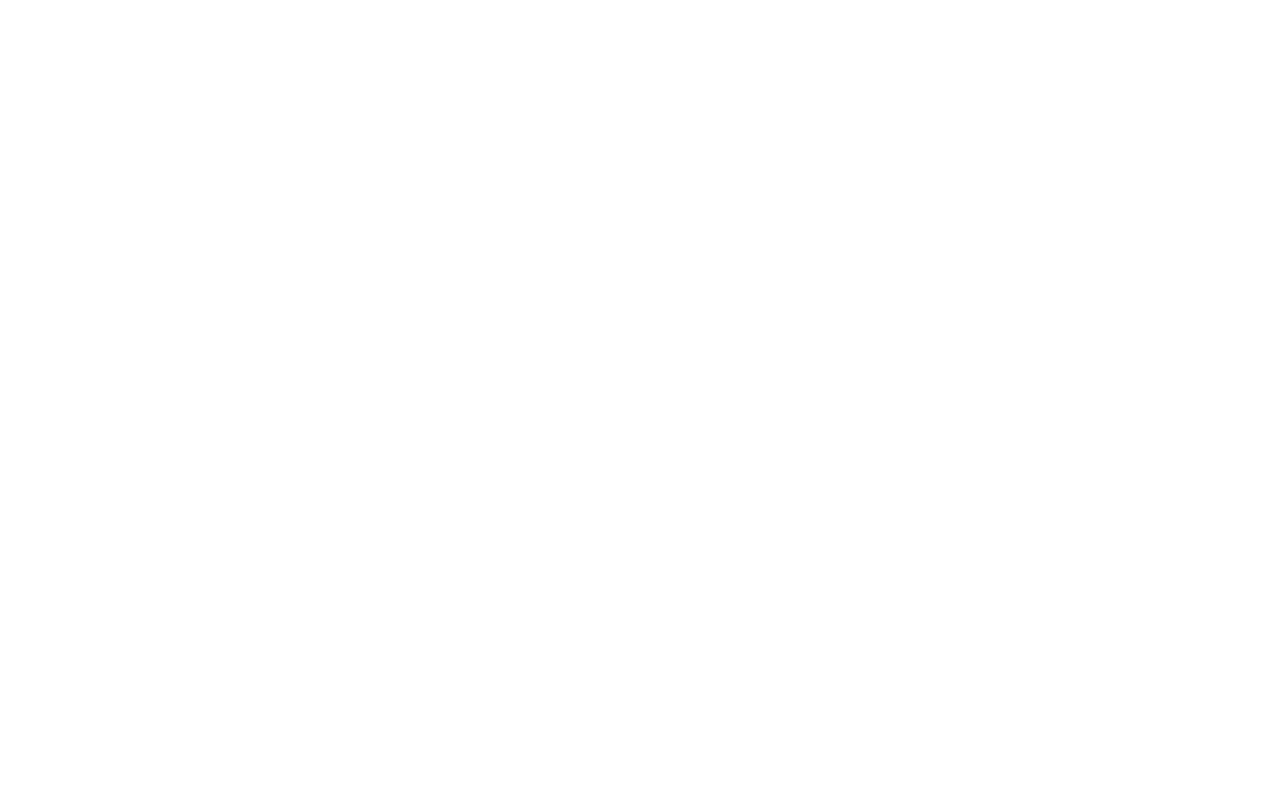
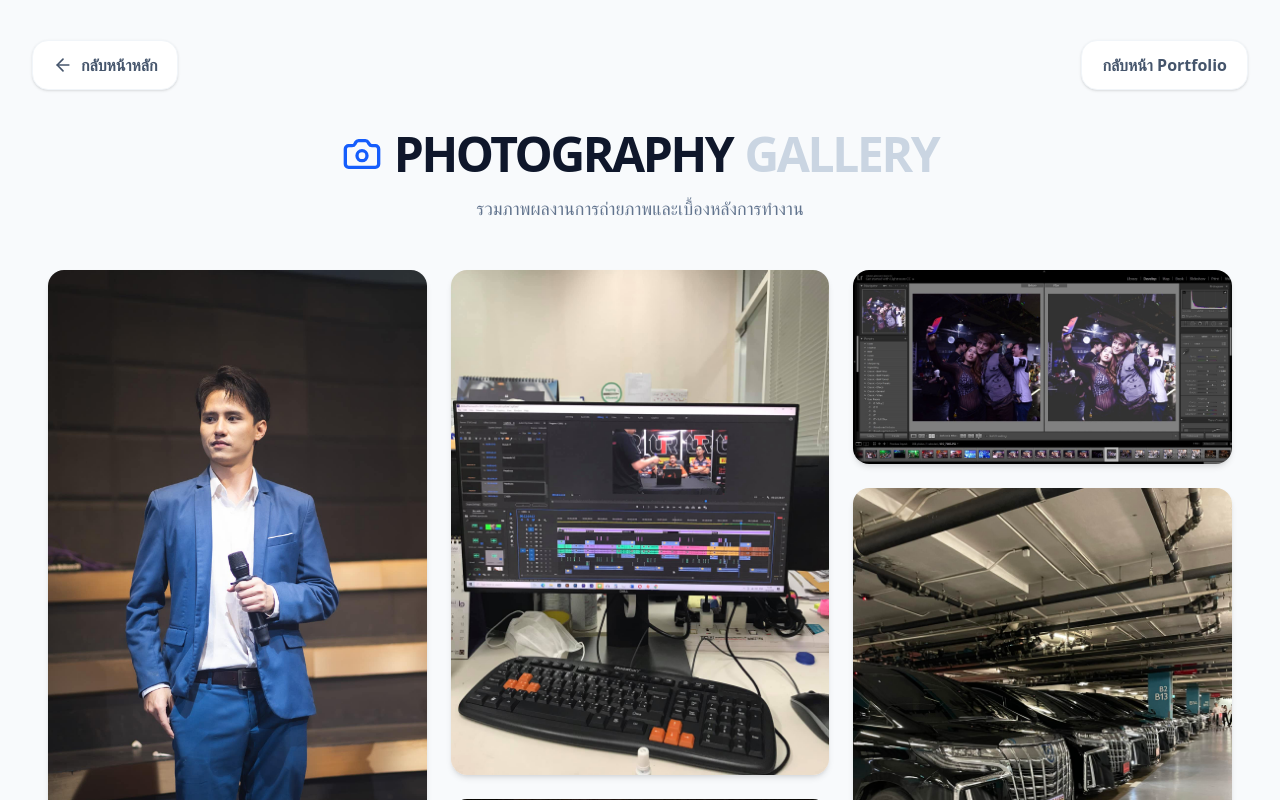
Before and after one commit to Freshair129/resume, a React (Vite) app: page /gallery in a window 1280 px wide. Before the commit this address had no page. Shown: the top 800 px of the page. Built offline with nearby package versions, Linux system fonts and the light colour scheme.

Commit message:
feat: separate Gallery to new page

```diff
--- a/src/App.jsx
+++ b/src/App.jsx
@@ -10,6 +10,7 @@
 import { useLanguage } from './LanguageContext';
 import Resume from './Resume';
 import Portfolio from './Portfolio';
+import Gallery from './Gallery'; // Import Gallery
 import heroBg from './assets/hero-bg.jpg';
 import img02 from './assets/02.jpg';
 import img03 from './assets/03.jpg';
@@ -93,7 +94,7 @@
             <a href="#skills" className="text-sm font-medium hover:text-blue-600 transition-colors">{t.nav.skills}</a>
             <a href="#experience" className="text-sm font-medium hover:text-blue-600 transition-colors">{t.nav.experience}</a>
             <Link to="/portfolio" className="text-sm font-medium hover:text-blue-600 transition-colors">{t.nav.portfolio}</Link>
-            <Link to="/portfolio#gallery" className="text-sm font-medium hover:text-blue-600 transition-colors">{t.nav.gallery}</Link>
+            <Link to="/gallery" className="text-sm font-medium hover:text-blue-600 transition-colors">{t.nav.gallery}</Link>
             <Link to="/resume" className="text-sm font-bold text-slate-900 hover:text-blue-600 transition-colors flex items-center gap-1">
               {t.nav.resume} <ExternalLink size={14} />
             </Link>
@@ -114,7 +115,7 @@
             <a href="#skills" className="text-lg font-bold" onClick={() => setIsMenuOpen(false)}>{t.nav.skills}</a>
             <a href="#experience" className="text-lg font-bold" onClick={() => setIsMenuOpen(false)}>{t.nav.experience}</a>
             <Link to="/portfolio" className="text-lg font-bold" onClick={() => setIsMenuOpen(false)}>{t.nav.portfolio}</Link>
-            <a href="/portfolio#gallery" className="text-lg font-bold" onClick={() => setIsMenuOpen(false)}>{t.nav.gallery}</a>
+            <Link to="/gallery" className="text-lg font-bold" onClick={() => setIsMenuOpen(false)}>{t.nav.gallery}</Link>
             <Link to="/resume" className="text-lg font-bold" onClick={() => setIsMenuOpen(false)}>{t.nav.resume}</Link>
             <button onClick={() => { toggleLanguage(); setIsMenuOpen(false); }} className="flex items-center gap-2 text-lg font-bold">
               <Globe size={20} /> {language === 'th' ? 'English' : 'ไทย'}
@@ -370,6 +371,7 @@
         <Route path="/" element={<MainPortfolio />} />
         <Route path="/resume" element={<Resume />} />
         <Route path="/portfolio" element={<Portfolio />} />
+        <Route path="/gallery" element={<Gallery />} />
       </Routes>
     </Router>
   );
--- /dev/null
+++ b/src/Gallery.jsx
@@ -0,0 +1,74 @@
+import { Link } from 'react-router-dom';
+import { ArrowLeft, Camera, ZoomIn, X } from 'lucide-react';
+import { useState, useEffect } from 'react';
+import { useLanguage } from './LanguageContext';
+
+const Gallery = () => {
+    const { t } = useLanguage();
+    const [galleryImages, setGalleryImages] = useState([]);
+    const [selectedImage, setSelectedImage] = useState(null);
+
+    useEffect(() => {
+        const loadImages = async () => {
+            const modules = import.meta.glob('./assets/gallery/*.jpg', { eager: true });
+            const images = Object.values(modules).map((mod) => mod.default);
+            setGalleryImages(images);
+        };
+        loadImages();
+    }, []);
+
+    return (
+        <div className="min-h-screen bg-slate-50 py-10 px-4 sm:px-6 lg:px-8 font-sans text-slate-800">
+            {/* Header */}
+            <div className="max-w-7xl mx-auto mb-10 flex justify-between items-center">
+                <Link to="/" className="inline-flex items-center gap-2 text-slate-600 hover:text-blue-600 font-bold transition-colors bg-white px-5 py-3 rounded-2xl shadow-sm border border-slate-100 hover:shadow-md">
+                    <ArrowLeft size={20} /> {t.nav.backToHome}
+                </Link>
+                <div className="flex gap-4">
+                    <Link to="/portfolio" className="inline-flex items-center gap-2 text-slate-600 hover:text-blue-600 font-bold transition-colors bg-white px-5 py-3 rounded-2xl shadow-sm border border-slate-100 hover:shadow-md">
+                        {t.nav.backToPortfolio}
+                    </Link>
+                </div>
+            </div>
+
+            {/* Gallery Section */}
+            <div className="max-w-7xl mx-auto mt-8">
+                <div className="text-center mb-12">
+                    <h1 className="text-3xl md:text-5xl font-black text-slate-900 tracking-tighter flex items-center justify-center gap-3 uppercase">
+                        <Camera size={40} className="text-blue-600" />
+                        {t.portfolio.galleryTitle} <span className="text-slate-300">{t.portfolio.galleryTitleHighlight}</span>
+                    </h1>
+                    <p className="text-slate-500 mt-4 text-lg">{t.portfolio.galleryDesc}</p>
+                </div>
+
+                <div className="columns-1 md:columns-2 lg:columns-3 gap-6 space-y-6 px-4">
+                    {galleryImages.map((src, idx) => (
+                        <div key={idx} className="break-inside-avoid relative group cursor-pointer rounded-2xl overflow-hidden shadow-md hover:shadow-xl transition-all duration-300" onClick={() => setSelectedImage(src)}>
+                            <img src={src} alt={`Gallery ${idx}`} className="w-full h-auto object-cover transition-transform duration-700 group-hover:scale-105" loading="lazy" />
+                            <div className="absolute inset-0 bg-black/0 group-hover:bg-black/30 transition-colors flex items-center justify-center opacity-0 group-hover:opacity-100 duration-300">
+                                <ZoomIn className="text-white drop-shadow-md transform scale-50 group-hover:scale-100 transition-transform duration-300" size={32} />
+                            </div>
+                        </div>
+                    ))}
+                </div>
+            </div>
+
+            {/* Lightbox Modal */}
+            {selectedImage && (
+                <div className="fixed inset-0 z-[100] bg-black/95 backdrop-blur-md flex items-center justify-center p-4 animate-in fade-in duration-200" onClick={() => setSelectedImage(null)}>
+                    <button className="absolute top-6 right-6 text-white/50 hover:text-white transition-colors bg-white/10 p-2 rounded-full hover:bg-white/20">
+                        <X size={32} />
+                    </button>
+                    <img
+                        src={selectedImage}
+                        className="max-w-full max-h-[90vh] rounded-lg shadow-2xl animate-in zoom-in-95 duration-300"
+                        onClick={(e) => e.stopPropagation()}
+                        alt="Full View"
+                    />
+                </div>
+            )}
+        </div>
+    );
+};
+
+export default Gallery;
--- a/src/Portfolio.jsx
+++ b/src/Portfolio.jsx
@@ -1,5 +1,5 @@
 import { Link } from 'react-router-dom';
-import { ArrowLeft, ExternalLink, Heart, Eye, MessageCircle, Share2, Play, Github, Code, Camera, X, ZoomIn } from 'lucide-react';
+import { ArrowLeft, ExternalLink, Heart, Eye, Github } from 'lucide-react';
 import { useState, useEffect } from 'react';
 import { useLanguage } from './LanguageContext';
 
@@ -164,17 +164,7 @@
         // Add more works here...
     ];
 
-    const [galleryImages, setGalleryImages] = useState([]);
-    const [selectedImage, setSelectedImage] = useState(null);
-
-    useEffect(() => {
-        const loadImages = async () => {
-            const modules = import.meta.glob('./assets/gallery/*.jpg', { eager: true });
-            const images = Object.values(modules).map((mod) => mod.default);
-            setGalleryImages(images);
-        };
-        loadImages();
-    }, []);
+    // Gallery logic removed
 
     return (
         <div className="min-h-screen bg-slate-50 py-10 px-4 sm:px-6 lg:px-8 font-sans text-slate-800">
@@ -282,43 +272,6 @@
                 ))}
             </div>
 
-            {/* Gallery Section */}
-            <div id="gallery" className="max-w-7xl mx-auto mt-24">
-                <div className="text-center mb-12">
-                    <h2 className="text-3xl md:text-5xl font-black text-slate-900 tracking-tighter flex items-center justify-center gap-3 uppercase">
-                        <Camera size={40} className="text-blue-600" />
-                        {t.portfolio.galleryTitle} <span className="text-slate-300">{t.portfolio.galleryTitleHighlight}</span>
-                    </h2>
-                    <p className="text-slate-500 mt-4 text-lg">{t.portfolio.galleryDesc}</p>
-                </div>
-
-                <div className="columns-1 md:columns-2 lg:columns-3 gap-6 space-y-6 px-4">
-                    {galleryImages.map((src, idx) => (
-                        <div key={idx} className="break-inside-avoid relative group cursor-pointer rounded-2xl overflow-hidden shadow-md hover:shadow-xl transition-all duration-300" onClick={() => setSelectedImage(src)}>
-                            <img src={src} alt={`Gallery ${idx}`} className="w-full h-auto object-cover transition-transform duration-700 group-hover:scale-105" loading="lazy" />
-                            <div className="absolute inset-0 bg-black/0 group-hover:bg-black/30 transition-colors flex items-center justify-center opacity-0 group-hover:opacity-100 duration-300">
-                                <ZoomIn className="text-white drop-shadow-md transform scale-50 group-hover:scale-100 transition-transform duration-300" size={32} />
-                            </div>
-                        </div>
-                    ))}
-                </div>
-            </div>
-
-            {/* Lightbox Modal */}
-            {selectedImage && (
-                <div className="fixed inset-0 z-[100] bg-black/95 backdrop-blur-md flex items-center justify-center p-4 animate-in fade-in duration-200" onClick={() => setSelectedImage(null)}>
-                    <button className="absolute top-6 right-6 text-white/50 hover:text-white transition-colors bg-white/10 p-2 rounded-full hover:bg-white/20">
-                        <X size={32} />
-                    </button>
-                    <img
-                        src={selectedImage}
-                        className="max-w-full max-h-[90vh] rounded-lg shadow-2xl animate-in zoom-in-95 duration-300"
-                        onClick={(e) => e.stopPropagation()}
-                        alt="Full View"
-                    />
-                </div>
-            )}
-
             {/* CTA */}
             <div className="max-w-6xl mx-auto mt-20 text-center bg-blue-600 rounded-[3rem] p-12 text-white shadow-2xl shadow-blue-900/50 relative overflow-hidden">
                 <div className="relative z-10">
```
